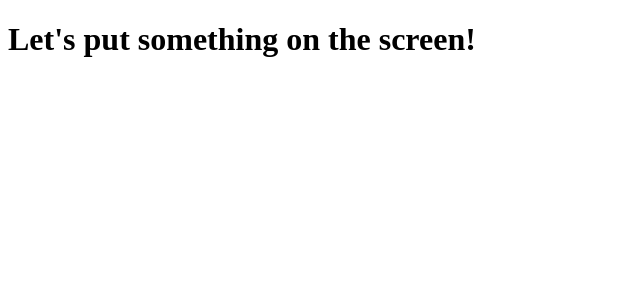
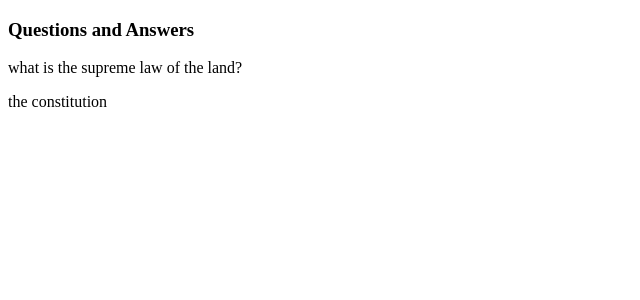
Before and after one commit to mmaustin/citizenship-questions-answers, a React (Create React App) app in the folder citizenship-frontend/: page / in a window 1280 px wide. Shown: the top 300 px of the page, without its empty margins (0-640 px from the left). Built offline with nearby package versions, Linux system fonts and the light colour scheme.

Commit message:
import questions list to app

```diff
--- a/citizenship-frontend/src/App.js
+++ b/citizenship-frontend/src/App.js
@@ -1,11 +1,12 @@
 import React from 'react'
+import { QuestionsList } from './features/questions/QuestionsList'
 
 const App = () => {
 
     return(
-        <>
-            <h1>Let's put something on the screen!</h1>
-        </>
+        <React.Fragment>
+            <QuestionsList/>
+        </React.Fragment>
     )
 }
 
```
